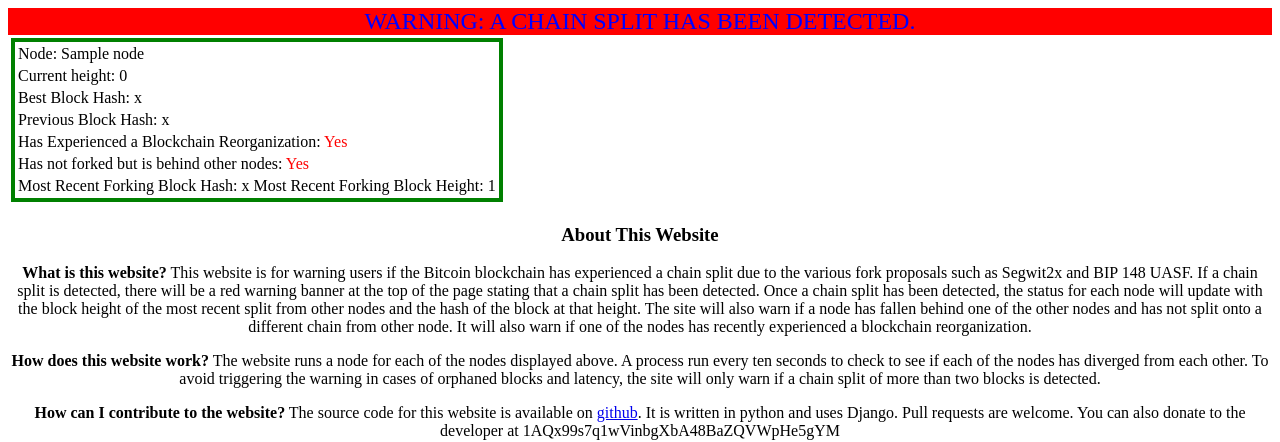
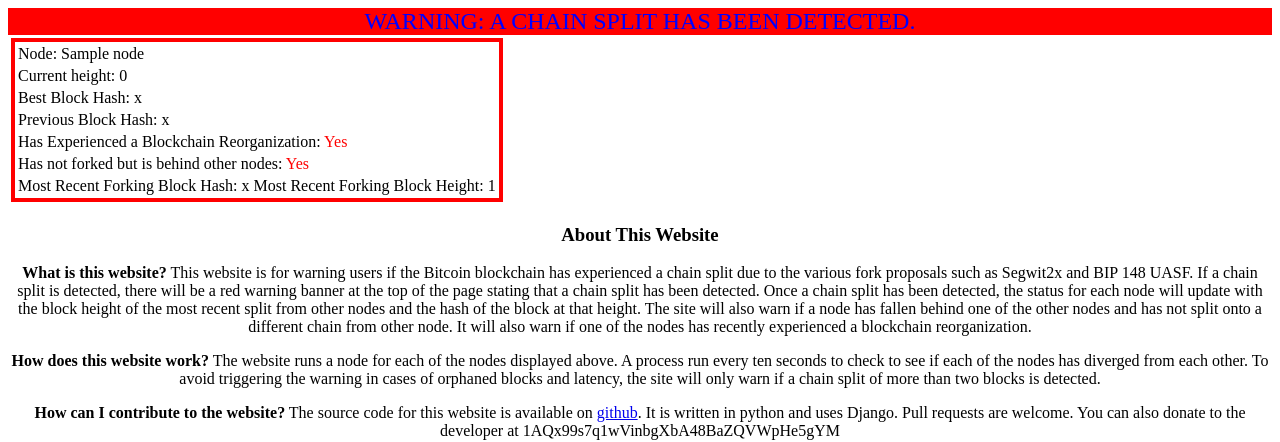
Before and after one commit to achow101/forkmon, a Django app: page / in a window 1280 px wide. Shown: the top 442 px of the page. Run offline with Django 3.2, Linux system fonts and the light colour scheme; tables that the repository leaves empty hold one stand-in row (values such as "Sample post").

Commit message:
Update colors when split detected

```diff
--- a/monitor/static/index.css
+++ b/monitor/static/index.css
@@ -1,3 +1,3 @@
 .nodes_table {
-    border: 4px solid green;
+    border: 4px solid;
 }
--- a/monitor/templates/index.html
+++ b/monitor/templates/index.html
@@ -16,7 +16,7 @@
         <tr>
         {% for n in nodes %}
             <td>
-                <table class="nodes_table">
+                <table class="nodes_table" style="{% if chain_split %}border-color: red{% else %}border-color: green{% endif %}">
                     <tr>
                         <td>
                             Node: {{ n.name }}
@@ -39,12 +39,14 @@
                     </tr>
                     <tr>
                         <td>
-                            Has Experienced a Blockchain Reorganization: {% if n.has_reorged %}<span style="color: red">Yes</span>{% else %}No{% endif %}
+                            Has Experienced a Blockchain Reorganization:
+                            {% if n.has_reorged %}<span style="color: red">Yes</span>{% else %}No{% endif %}
                         </td>
                     </tr>
                     <tr>
                         <td>
-                            Has not forked but is behind other nodes: {% if n.is_behind %}<span style="color: red">Yes</span>{% else %}No{% endif %}
+                            Has not forked but is behind other nodes:
+                            {% if n.is_behind %}<span style="color: red">Yes</span>{% else %}No{% endif %}
                         </td>
                     </tr>
                     <tr>
```
